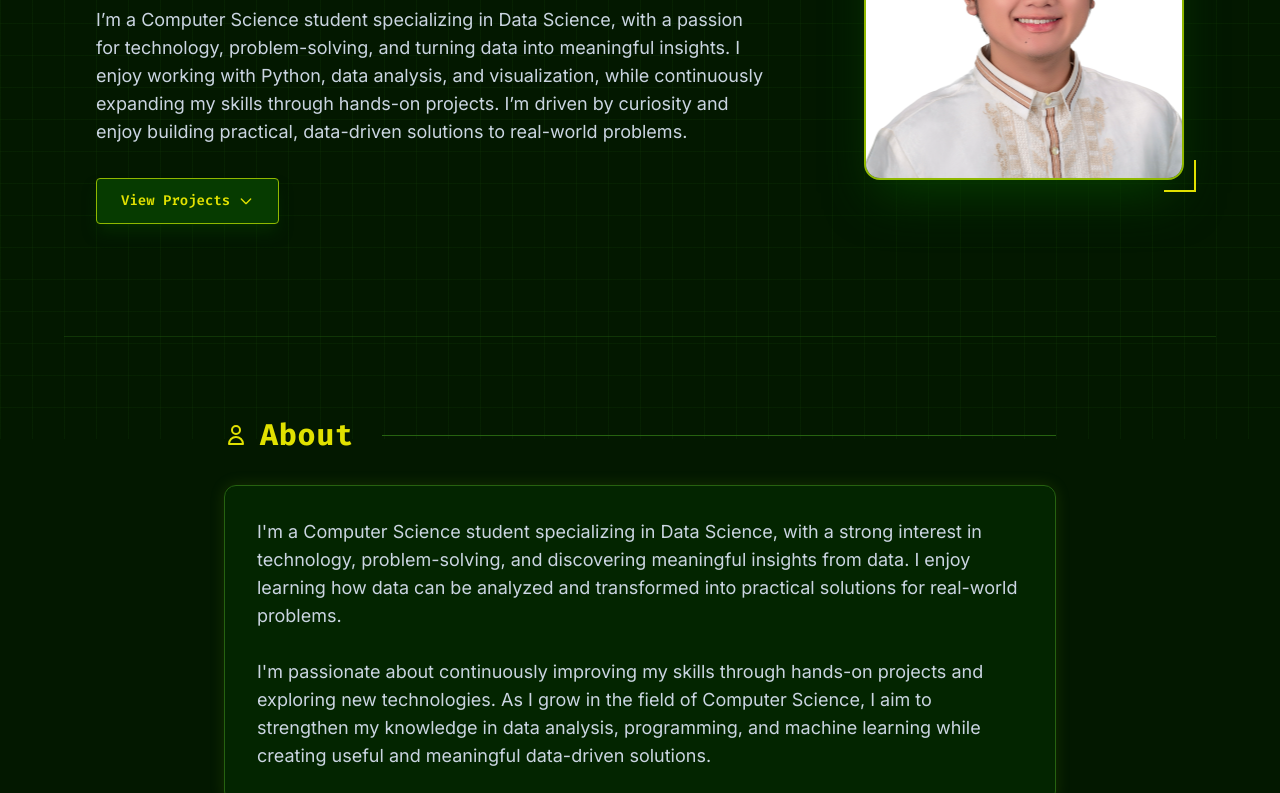
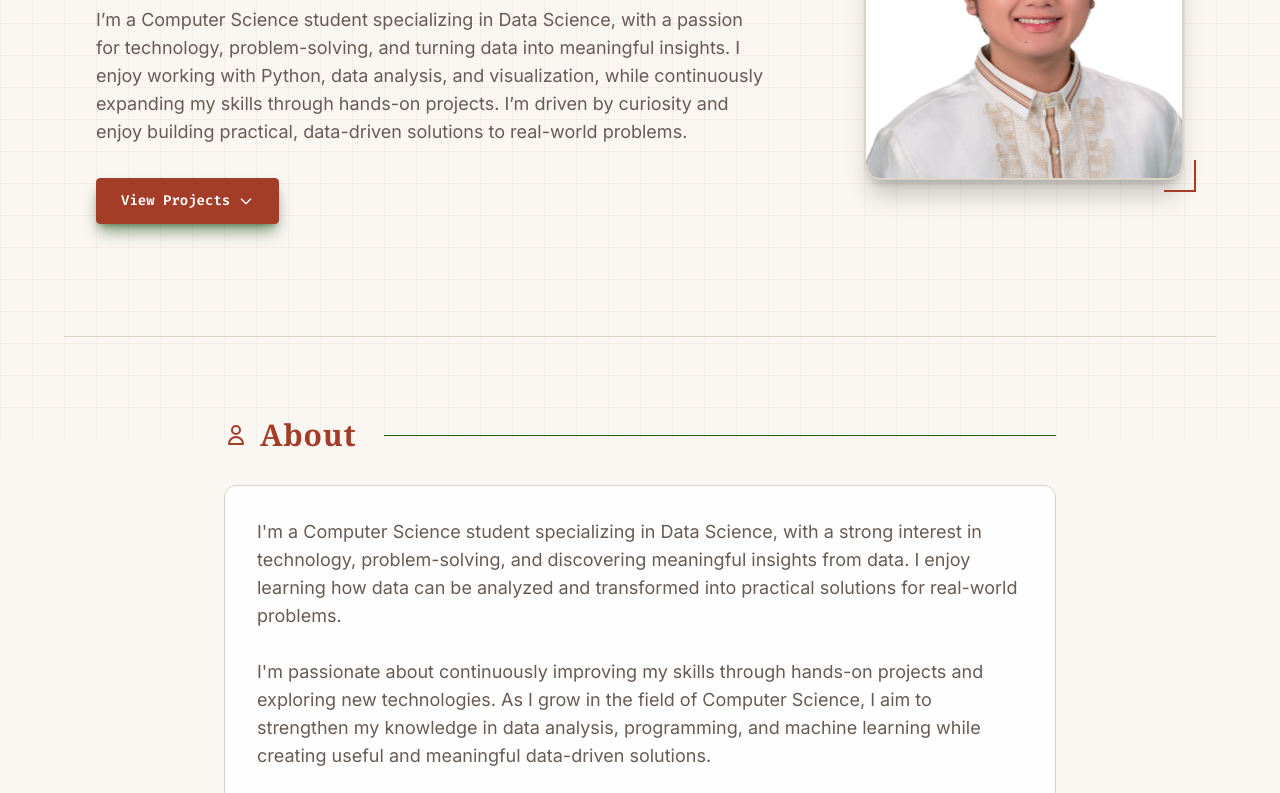
Before and after one commit to therealvincent/my-portfolio, a plain HTML site: page index.html in a window 1280 px wide. Shown: the part 361-1154 px from the top of the page. Drawn offline with nearby package versions, Linux system fonts and the light colour scheme.

Commit message:
changed the style and color palettes

```diff
--- a/index.html
+++ b/index.html
@@ -68,6 +68,83 @@
         background-image:
           linear-gradient(to right, rgba(38, 98, 16, 0.12) 1px, transparent 1px),
           linear-gradient(to bottom, rgba(38, 98, 16, 0.12) 1px, transparent 1px);
+      }
+
+      /* Warm editorial theme — colors and typography only.
+         The original layout, sections, spacing, and content remain unchanged. */
+      body,
+      body.bg-\[\#031800\] {
+        background-color: #faf7f2 !important;
+        color: #292524 !important;
+      }
+
+      .code-font,
+      h1,
+      h2,
+      h3 {
+        font-family: Georgia, "Times New Roman", serif !important;
+      }
+
+      .grid-pattern {
+        background-image:
+          linear-gradient(to right, rgba(163, 61, 39, 0.055) 1px, transparent 1px),
+          linear-gradient(to bottom, rgba(163, 61, 39, 0.055) 1px, transparent 1px) !important;
+      }
+
+      [class*="bg-[#063B00]"] {
+        background-color: rgba(255, 255, 255, 0.88) !important;
+      }
+
+      [class*="border-[#266210]"] {
+        border-color: #ddd2c6 !important;
+      }
+
+      [class*="text-[#E1E100]"],
+      [class*="text-[#90B800]"] {
+        color: #a33d27 !important;
+      }
+
+      .text-slate-100 {
+        color: #292524 !important;
+      }
+
+      .text-slate-300,
+      .text-slate-400 {
+        color: #675b53 !important;
+      }
+
+      [class*="selection:bg-[#90B800]"]::selection {
+        background-color: #a33d27 !important;
+        color: #ffffff !important;
+      }
+
+      .glow-border {
+        box-shadow: none !important;
+        border-color: #ddd2c6 !important;
+      }
+
+      .glow-border:hover {
+        box-shadow: 0 10px 30px rgba(103, 91, 83, 0.10) !important;
+        border-color: #a33d27 !important;
+      }
+
+      a[class*="border-[#90B800]"] {
+        background-color: #a33d27 !important;
+        border-color: #a33d27 !important;
+        color: #ffffff !important;
+      }
+
+      a[class*="border-[#90B800]"]:hover {
+        background-color: #81301f !important;
+        color: #ffffff !important;
+      }
+
+      [class*="decoration-[#90B800]"] {
+        text-decoration-color: #a33d27 !important;
+      }
+
+      footer[class*="bg-[#063B00]"] {
+        background-color: #f2ebe3 !important;
       }
     </style>
   </head>
@@ -149,13 +226,12 @@
             </div>
             <!-- Hero Profile Image -->
             <div class="flex-shrink-0 relative">
-              <div class="w-56 h-56 sm:w-72 sm:h-72 lg:w-80 lg:h-80 rounded-2xl overflow-hidden border-2 border-[#90B800] shadow-2xl shadow-[#063B00] bg-[#063B00]">
-                <!-- EDIT: PROFILE_IMAGE -->
+              <div class="w-56 h-56 sm:w-72 sm:h-72 lg:w-80 lg:h-80 rounded-2xl overflow-hidden border-2 border-[#DDD2C6] shadow-xl shadow-black/20 bg-white">
                 <img src="Profile.png" alt="Profile image" class="w-full h-full object-cover">
               </div>
               <!-- Decorative tech corner accent -->
-              <div class="absolute -bottom-3 -right-3 w-8 h-8 border-r-2 border-b-2 border-[#E1E100] pointer-events-none"></div>
-              <div class="absolute -top-3 -left-3 w-8 h-8 border-l-2 border-t-2 border-[#E1E100] pointer-events-none"></div>
+              <div class="absolute -bottom-3 -right-3 w-8 h-8 border-r-2 border-b-2 border-[#A33D27] pointer-events-none"></div>
+              <div class="absolute -top-3 -left-3 w-8 h-8 border-l-2 border-t-2 border-[#A33D27] pointer-events-none"></div>
             </div>
           </div>
         </section>
```
